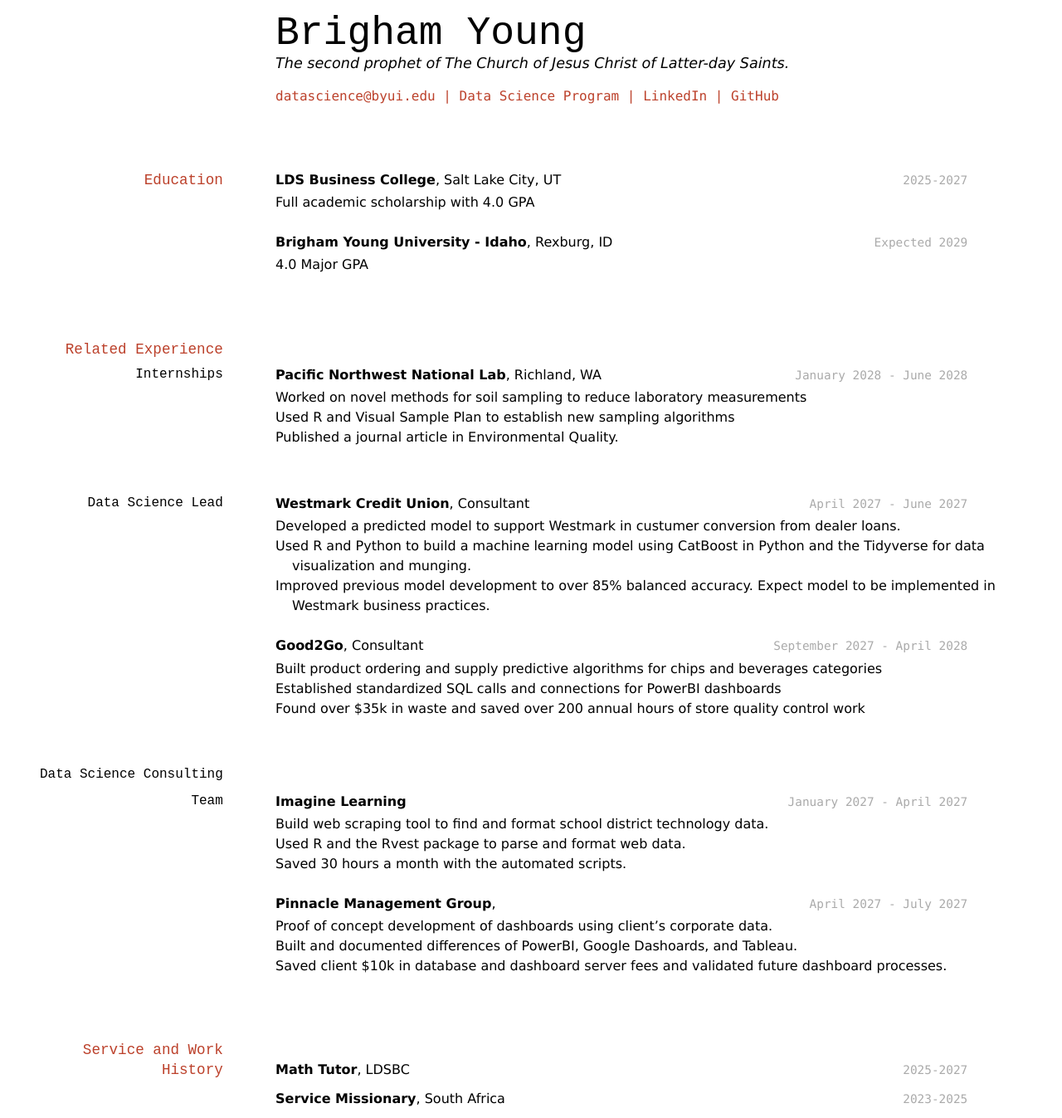
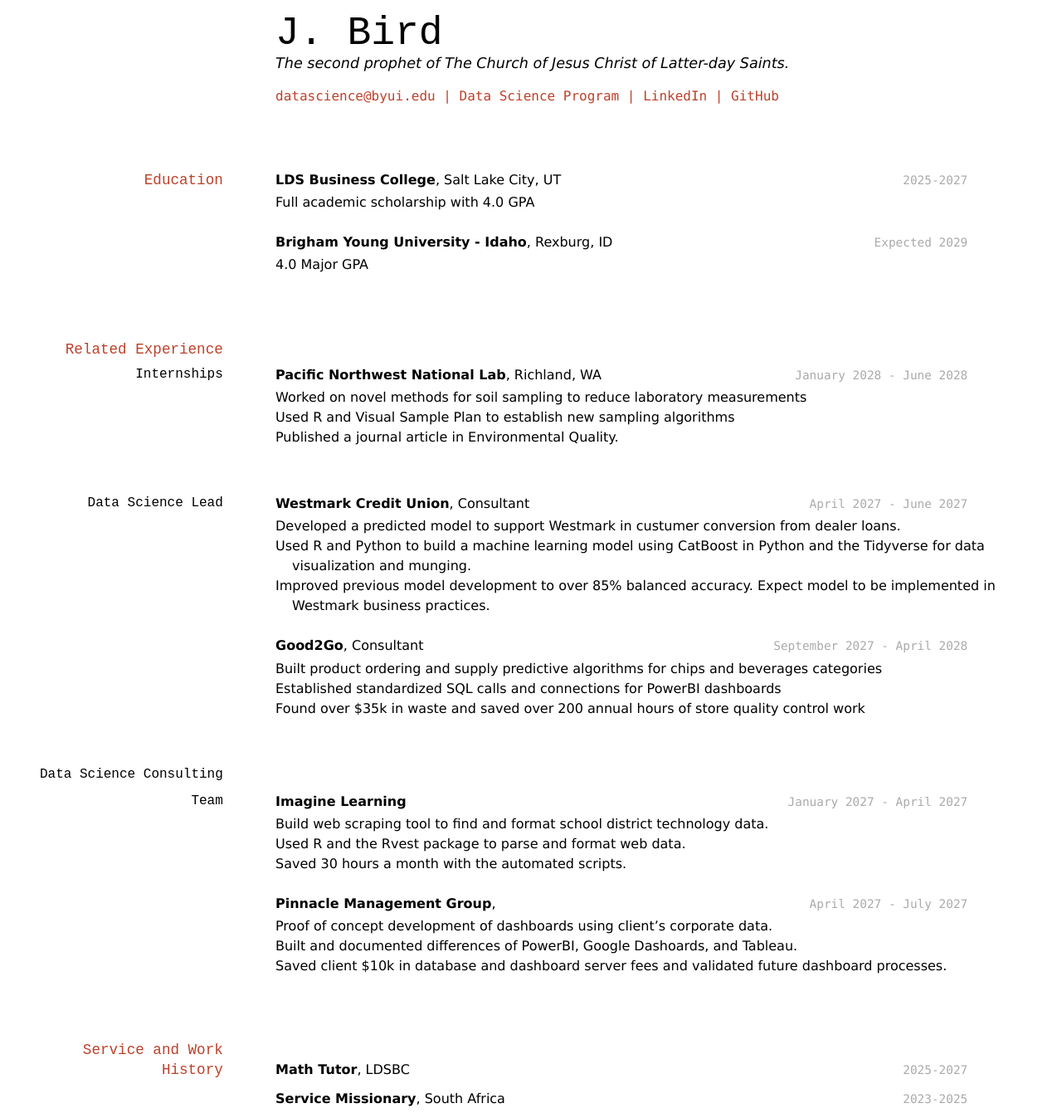
Before and after one commit to naBlueJay/BirdJ_resume, a Jekyll site: the page built from docs/index.md, in a window 1280 px wide. Shown: the whole page at 83% size. Built offline with Jekyll 4.4.1, drawn with Linux system fonts in a browser that asks for light colours.

Commit message:
Changed my name from BY

```diff
--- a/docs/index.md
+++ b/docs/index.md
@@ -1,8 +1,8 @@
 ---
 layout: cv
-title: Brigham Young's Resume
+title: J. Bird Resume
 ---
-# Brigham Young
+# J. Bird
 The second prophet of The Church of Jesus Christ of Latter-day Saints.
 
 <div id="webaddress">
```
